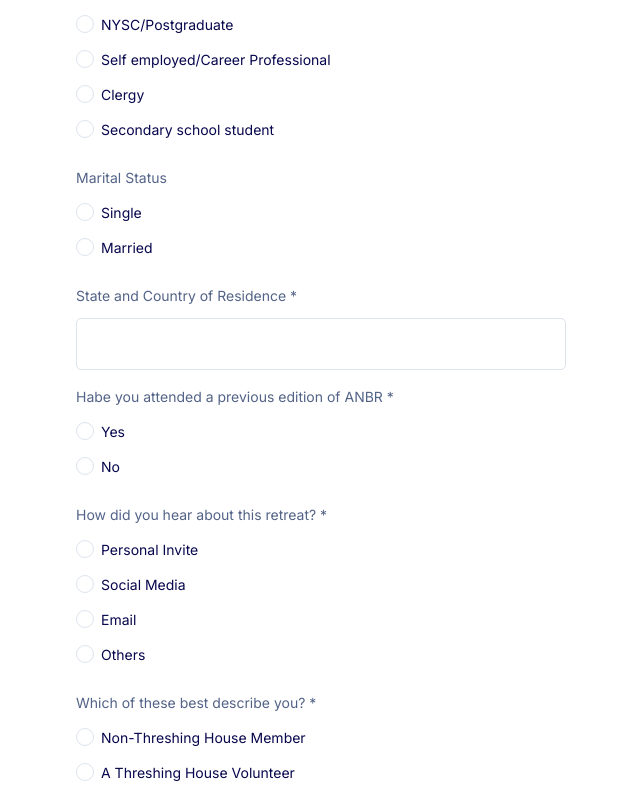
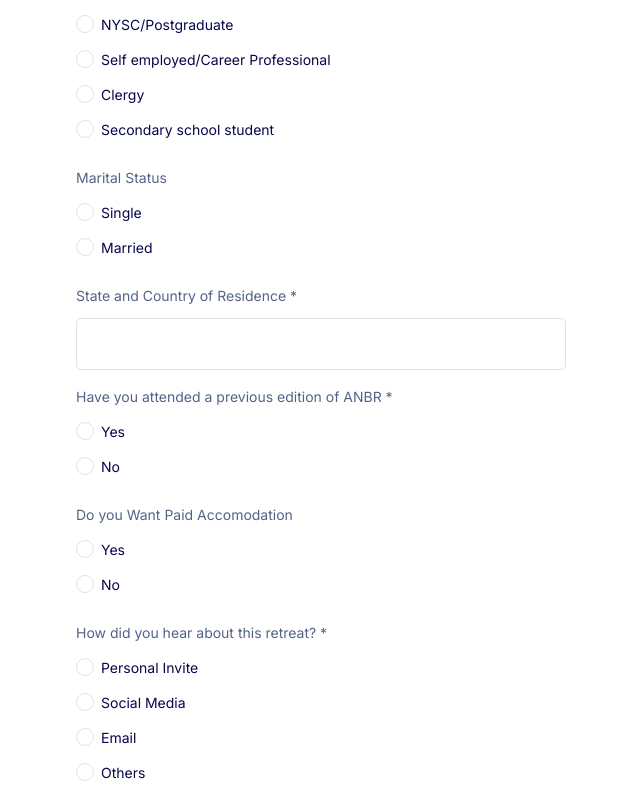
Before and after one commit to kayuse/anbrform, a React (Create React App) app: page / in a window 1280 px wide. Shown: the part 1165-1959 px from the top of the page, without its empty margins (319-959 px from the left). Built offline with nearby package versions, Linux system fonts and the light colour scheme.

Commit message:
Update Register.js

```diff
--- a/src/Register.js
+++ b/src/Register.js
@@ -23,6 +23,7 @@ function Register() {
     has_attended: '',
     your_description: '',
     needs_attention: '',
+    paid_accomodation: '',
     nursing_mum: '',
     expectations: '',
     invited_by: ''
@@ -51,6 +52,7 @@ function Register() {
       formData.needs_attention == '' ||
       //   formData.nursing_mum == '' ||
       formData.expectations == '' ||
+      formData.paid_accomodation == '' ||
       formData.invited_by == ''
     ) {
       alert('Please complete all compulsory fields and Try again, Thank you')
@@ -87,7 +89,7 @@ function Register() {
           <div class="formbold-form-title">
             <h2 class="">Register now</h2>
             <p>
-              Complete this form to Register for ANBR 2024
+              Complete this form to Register for ANBR 2025
             </p>
           </div>
           <div>
@@ -305,7 +307,7 @@ function Register() {
           </div>
           <div class="formbold-mb-5">
             <label for="qusOne" class="formbold-form-label">
-              Habe you attended a previous edition of ANBR *
+              Have you attended a previous edition of ANBR *
             </label>
 
             <div class="formbold-radio-flex">
@@ -332,6 +334,46 @@ function Register() {
                     name="has_attended"
                     value='No'
                     checked={formData.has_attended == 'No'}
+                    onChange={handleChange}
+                    id="qusOne"
+                  />
+                  No
+                  <span class="formbold-radio-checkmark"></span>
+                </label>
+              </div>
+
+            </div>
+          </div>
+          <br />
+          <div class="formbold-mb-5">
+            <label for="qusOne" class="formbold-form-label">
+             Do you Want Paid Accomodation
+            </label>
+
+            <div class="formbold-radio-flex">
+              <div class="formbold-radio-group">
+                <label class="formbold-radio-label">
+                  <input
+                    class="formbold-input-radio"
+                    type="radio"
+                    name="paid_accomodation"
+                    value='Yes'
+                    checked={formData.paid_accomodation == 'Yes'}
+                    onChange={handleChange}
+                    id="qusOne"
+                  />
+                  Yes
+                  <span class="formbold-radio-checkmark"></span>
+                </label>
+              </div>
+              <div class="formbold-radio-group">
+                <label class="formbold-radio-label">
+                  <input
+                    class="formbold-input-radio"
+                    type="radio"
+                    name="paid_accomodation"
+                    value='No'
+                    checked={formData.paid_accomodation == 'No'}
                     onChange={handleChange}
                     id="qusOne"
                   />
```
